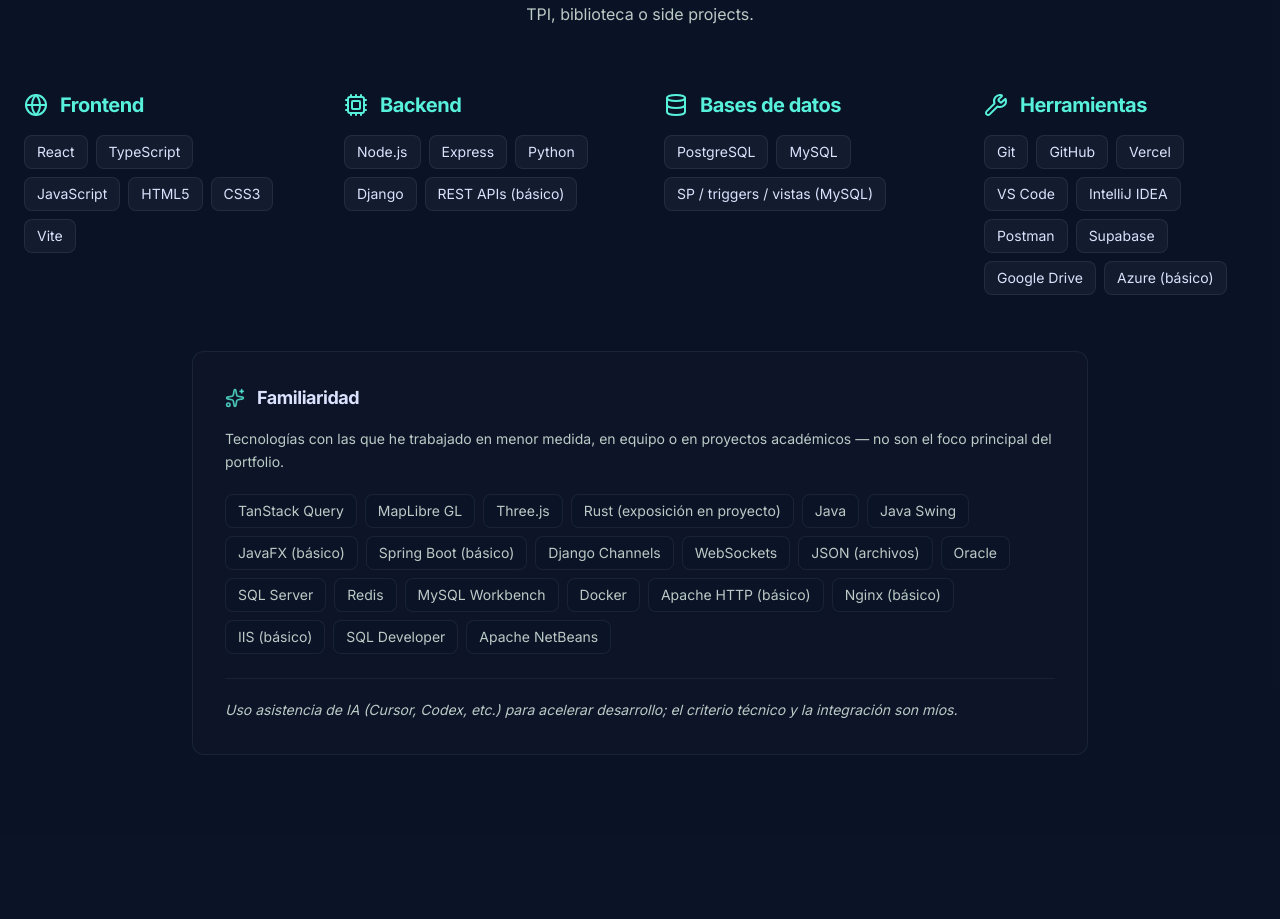
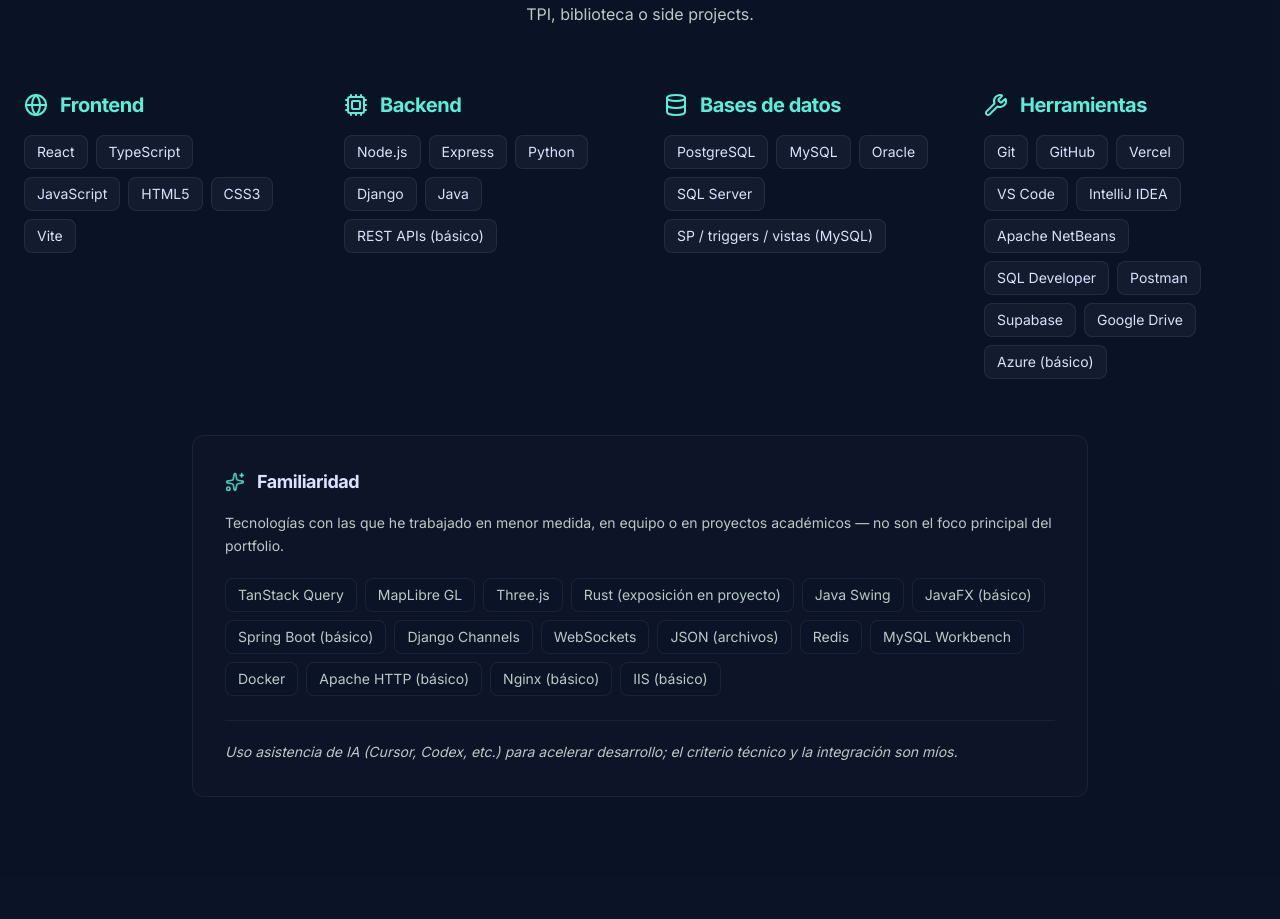
Before and after one commit to m1s-Proyectos/Datos_Personales, a React (Vite) app: page / in a window 1280 px wide. Shown: the part 4140-5059 px from the top of the page. Built offline with nearby package versions, Linux system fonts and the light colour scheme.

Commit message:
cambio sencillos

```diff
--- a/src/App.tsx
+++ b/src/App.tsx
@@ -557,13 +557,14 @@
       "Express",
       "Python",
       "Django",
+      "Java",
       "REST APIs (básico)",
     ],
   },
   {
     icon: Database,
     title: "Bases de datos",
-    skills: ["PostgreSQL", "MySQL", "SP / triggers / vistas (MySQL)"],
+    skills: ["PostgreSQL", "MySQL", "Oracle", "SQL Server", "SP / triggers / vistas (MySQL)"],
   },
   {
     icon: Wrench,
@@ -574,6 +575,8 @@
       "Vercel",
       "VS Code",
       "IntelliJ IDEA",
+      "Apache NetBeans",
+      "SQL Developer",
       "Postman",
       "Supabase",
       "Google Drive",
@@ -587,23 +590,18 @@
   "MapLibre GL",
   "Three.js",
   "Rust (exposición en proyecto)",
-  "Java",
   "Java Swing",
   "JavaFX (básico)",
   "Spring Boot (básico)",
   "Django Channels",
   "WebSockets",
   "JSON (archivos)",
-  "Oracle",
-  "SQL Server",
   "Redis",
   "MySQL Workbench",
   "Docker",
   "Apache HTTP (básico)",
   "Nginx (básico)",
   "IIS (básico)",
-  "SQL Developer",
-  "Apache NetBeans",
 ];
 
 const currentLearning = {
```
